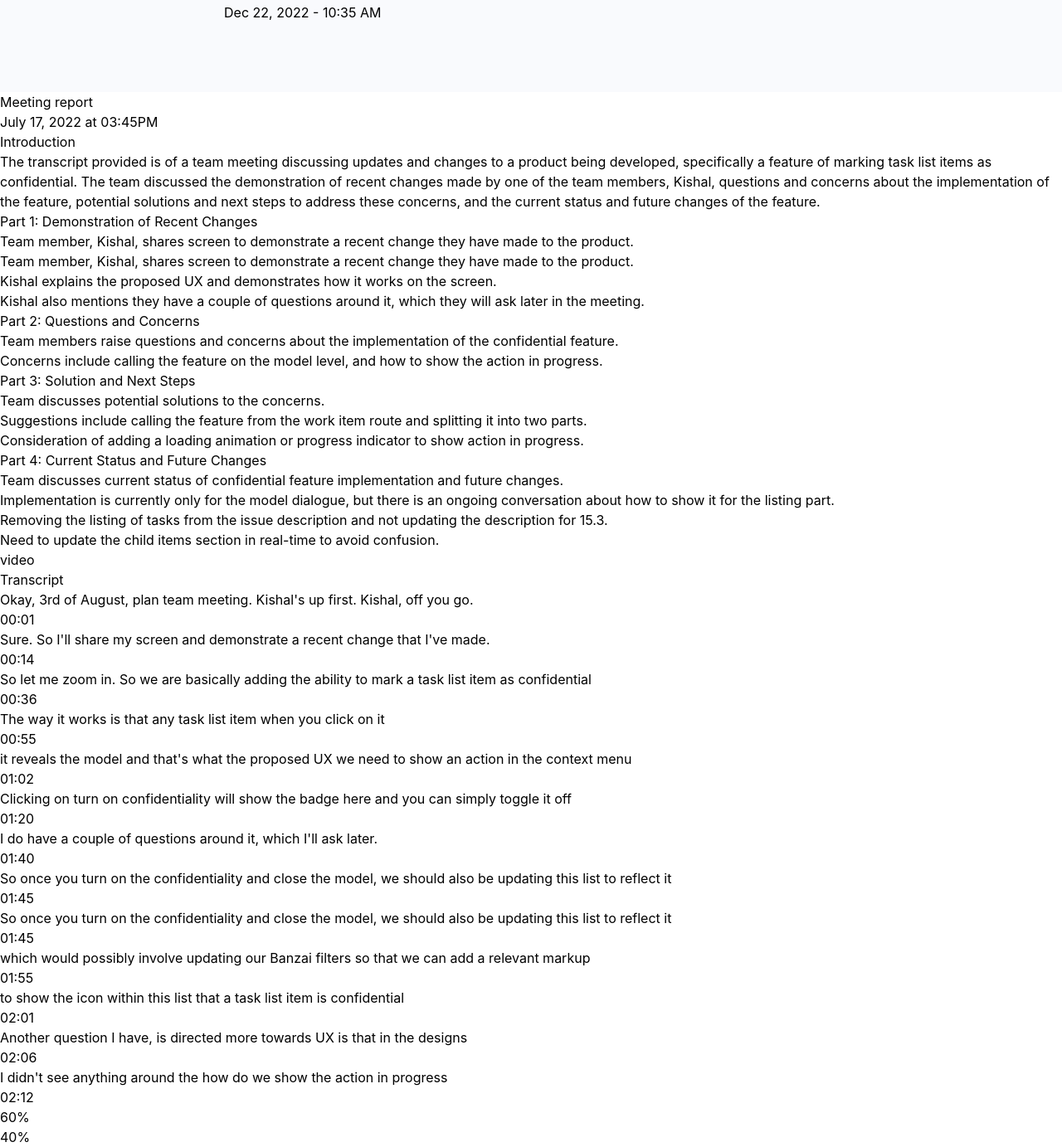
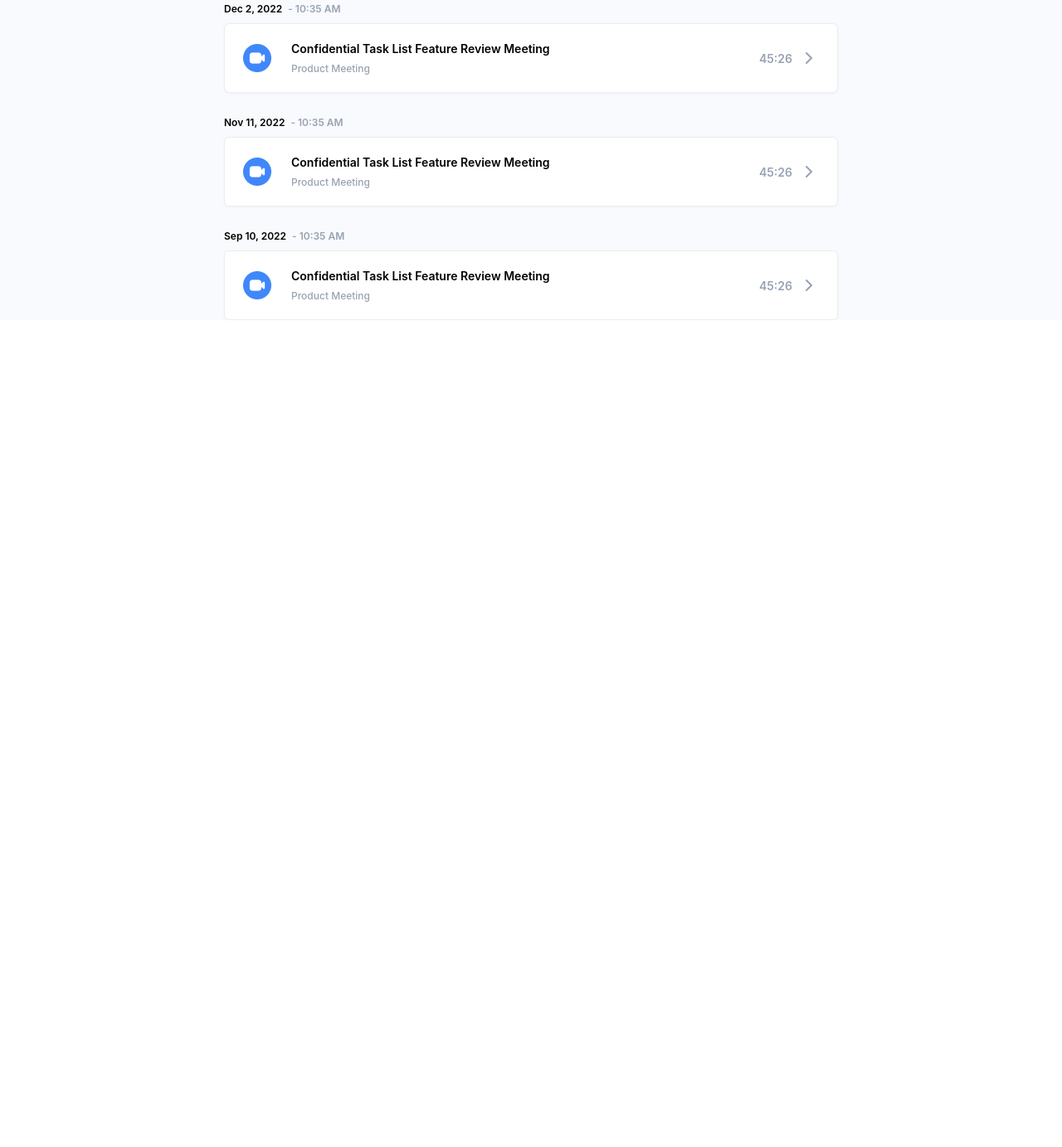
Before and after one commit to rejoan121615/Dashboard---Figma-to-Tailwind, a website: page Homepage.html in a window 1280 px wide. Shown: the part 1495-2878 px from the top of the page at 83% size. After the commit the page ends 1881 px from the top, so only its background shows below. Drawn offline with nearby package versions, Linux system fonts and the light colour scheme; files that its build step writes are made by us from their sources.

Commit message:
confidential task list created, unnecessary html removed from homepage.html

```diff
--- a/Homepage.html
+++ b/Homepage.html
@@ -342,7 +342,7 @@
                             </div>
                         </div>
                     </div>
-                    <!-- confidential task  -->
+                    <!-- confidential feature review  -->
                     <div>
                         <!-- event date and title  -->
                         <p
@@ -380,15 +380,13 @@
                             </div>
                             <!-- event control btns / link  -->
                             <div class="flex items-center gap-x-4">
-                                <button
-                                    class=" flex items-center gap-x-2"
-                                >
+                                <button class="flex items-center gap-x-2">
                                     <p
                                         class="text-14px leading-17px font-semibold text-98A2B3"
                                     >
                                         45:26
                                     </p>
-                                    <div class=" w-6 h-6">
+                                    <div class="w-6 h-6">
                                         <svg
                                             class="w-full h-full"
                                             viewBox="0 0 24 24"
@@ -408,239 +406,200 @@
                             </div>
                         </div>
                     </div>
+                     <!-- confidential feature review  -->
+                    <div>
+                        <!-- event date and title  -->
+                        <p
+                            class="font-semibold text-12px leading-[15px] mb-[10px]"
+                        >
+                            <span>Dec 2, 2022</span>
 
+                            <span class="ml-1 text-98A2B3">- 10:35 AM</span>
+                        </p>
+                        <!-- event details  -->
+                        <div
+                            class="flex items-center justify-between h-84px card px-[22px]"
+                        >
+                            <div class="flex items-center gap-x-6">
+                                <div class="w-[34px] h-[34px]">
+                                    <img
+                                        class="w-full h-full"
+                                        src="./images/icons/video-recorder-icon.png"
+                                        alt="video icons"
+                                    />
+                                </div>
                                 <div>
-                        <div>
-                            <p>
-                                <span>Dec 22, 2022</span>
-                                <span>- 10:35 AM</span>
+                                    <p
+                                        class="text-14px leading-[17px] font-semibold text-black mb-2"
+                                    >
+                                        Confidential Task List Feature Review
+                                        Meeting
+                                    </p>
+                                    <p
+                                        class="text-12px leading-15px font-500 text-98A2B3 capitalize"
+                                    >
+                                        Product Meeting
                                     </p>
                                 </div>
-                        <div></div>
                             </div>
+                            <!-- event control btns / link  -->
+                            <div class="flex items-center gap-x-4">
+                                <button class="flex items-center gap-x-2">
+                                    <p
+                                        class="text-14px leading-17px font-semibold text-98A2B3"
+                                    >
+                                        45:26
+                                    </p>
+                                    <div class="w-6 h-6">
+                                        <svg
+                                            class="w-full h-full"
+                                            viewBox="0 0 24 24"
+                                            fill="none"
+                                            xmlns="http://www.w3.org/2000/svg"
+                                        >
+                                            <path
+                                                d="M9 18L15 12L9 6"
+                                                stroke="#98A2B3"
+                                                stroke-width="2"
+                                                stroke-linecap="round"
+                                                stroke-linejoin="round"
+                                            />
+                                        </svg>
+                                    </div>
+                                </button>
+                            </div>
+                        </div>
+                    </div>
+                    <!-- confidential feature review  -->
+                    <div>
+                        <!-- event date and title  -->
+                        <p
+                            class="font-semibold text-12px leading-[15px] mb-[10px]"
+                        >
+                            <span>Nov 11, 2022</span>
 
+                            <span class="ml-1 text-98A2B3">- 10:35 AM</span>
+                        </p>
+                        <!-- event details  -->
+                        <div
+                            class="flex items-center justify-between h-84px card px-[22px]"
+                        >
+                            <div class="flex items-center gap-x-6">
+                                <div class="w-[34px] h-[34px]">
+                                    <img
+                                        class="w-full h-full"
+                                        src="./images/icons/video-recorder-icon.png"
+                                        alt="video icons"
+                                    />
+                                </div>
                                 <div>
-                        <div></div>
-                        <div></div>
+                                    <p
+                                        class="text-14px leading-[17px] font-semibold text-black mb-2"
+                                    >
+                                        Confidential Task List Feature Review
+                                        Meeting
+                                    </p>
+                                    <p
+                                        class="text-12px leading-15px font-500 text-98A2B3 capitalize"
+                                    >
+                                        Product Meeting
+                                    </p>
                                 </div>
+                            </div>
+                            <!-- event control btns / link  -->
+                            <div class="flex items-center gap-x-4">
+                                <button class="flex items-center gap-x-2">
+                                    <p
+                                        class="text-14px leading-17px font-semibold text-98A2B3"
+                                    >
+                                        45:26
+                                    </p>
+                                    <div class="w-6 h-6">
+                                        <svg
+                                            class="w-full h-full"
+                                            viewBox="0 0 24 24"
+                                            fill="none"
+                                            xmlns="http://www.w3.org/2000/svg"
+                                        >
+                                            <path
+                                                d="M9 18L15 12L9 6"
+                                                stroke="#98A2B3"
+                                                stroke-width="2"
+                                                stroke-linecap="round"
+                                                stroke-linejoin="round"
+                                            />
+                                        </svg>
+                                    </div>
+                                </button>
+                            </div>
+                        </div>
+                    </div>
+                     <!-- confidential feature review  -->
+                    <div>
+                        <!-- event date and title  -->
+                        <p
+                            class="font-semibold text-12px leading-[15px] mb-[10px]"
+                        >
+                            <span>Sep 10, 2022</span>
 
+                            <span class="ml-1 text-98A2B3">- 10:35 AM</span>
+                        </p>
+                        <!-- event details  -->
+                        <div
+                            class="flex items-center justify-between h-84px card px-[22px]"
+                        >
+                            <div class="flex items-center gap-x-6">
+                                <div class="w-[34px] h-[34px]">
+                                    <img
+                                        class="w-full h-full"
+                                        src="./images/icons/video-recorder-icon.png"
+                                        alt="video icons"
+                                    />
+                                </div>
                                 <div>
-                        <div></div>
-                        <div></div>
+                                    <p
+                                        class="text-14px leading-[17px] font-semibold text-black mb-2"
+                                    >
+                                        Confidential Task List Feature Review
+                                        Meeting
+                                    </p>
+                                    <p
+                                        class="text-12px leading-15px font-500 text-98A2B3 capitalize"
+                                    >
+                                        Product Meeting
+                                    </p>
                                 </div>
-
-                    <div>
-                        <div></div>
-                        <div></div>
+                            </div>
+                            <!-- event control btns / link  -->
+                            <div class="flex items-center gap-x-4">
+                                <button class="flex items-center gap-x-2">
+                                    <p
+                                        class="text-14px leading-17px font-semibold text-98A2B3"
+                                    >
+                                        45:26
+                                    </p>
+                                    <div class="w-6 h-6">
+                                        <svg
+                                            class="w-full h-full"
+                                            viewBox="0 0 24 24"
+                                            fill="none"
+                                            xmlns="http://www.w3.org/2000/svg"
+                                        >
+                                            <path
+                                                d="M9 18L15 12L9 6"
+                                                stroke="#98A2B3"
+                                                stroke-width="2"
+                                                stroke-linecap="round"
+                                                stroke-linejoin="round"
+                                            />
+                                        </svg>
+                                    </div>
+                                </button>
+                            </div>
+                        </div>
                     </div>
                 </div>
             </div>
         </main>
-
-        <!-- Others page -->
-        <section>
-            <div>
-                <div>
-                    <h3>Meeting report</h3>
-                    <p>July 17, 2022 at 03:45PM</p>
-                </div>
-
-                <div>
-                    <h3>Introduction</h3>
-                    <p>
-                        The transcript provided is of a team meeting discussing
-                        updates and changes to a product being developed,
-                        specifically a feature of marking task list items as
-                        confidential. The team discussed the demonstration of
-                        recent changes made by one of the team members, Kishal,
-                        questions and concerns about the implementation of the
-                        feature, potential solutions and next steps to address
-                        these concerns, and the current status and future
-                        changes of the feature.
-                    </p>
-                </div>
-
-                <div>
-                    <h3>Part 1: Demonstration of Recent Changes</h3>
-                    <ul>
-                        <li>
-                            Team member, Kishal, shares screen to demonstrate a
-                            recent change they have made to the product.
-                        </li>
-                        <li>
-                            Team member, Kishal, shares screen to demonstrate a
-                            recent change they have made to the product.
-                        </li>
-                        <li>
-                            Kishal explains the proposed UX and demonstrates how
-                            it works on the screen.
-                        </li>
-                        <li>
-                            Kishal also mentions they have a couple of questions
-                            around it, which they will ask later in the meeting.
-                        </li>
-                    </ul>
-                </div>
-
-                <div>
-                    <h3>Part 2: Questions and Concerns</h3>
-                    <ul>
-                        <li>
-                            Team members raise questions and concerns about the
-                            implementation of the confidential feature.
-                        </li>
-                        <li>
-                            Concerns include calling the feature on the model
-                            level, and how to show the action in progress.
-                        </li>
-                    </ul>
-                </div>
-
-                <div>
-                    <h3>Part 3: Solution and Next Steps</h3>
-                    <ul>
-                        <li>
-                            Team discusses potential solutions to the concerns.
-                        </li>
-                        <li>
-                            Suggestions include calling the feature from the
-                            work item route and splitting it into two parts.
-                        </li>
-                        <li>
-                            Consideration of adding a loading animation or
-                            progress indicator to show action in progress.
-                        </li>
-                    </ul>
-                </div>
-
-                <div>
-                    <h3>Part 4: Current Status and Future Changes</h3>
-                    <ul>
-                        <li>
-                            Team discusses current status of confidential
-                            feature implementation and future changes.
-                        </li>
-                        <li>
-                            Implementation is currently only for the model
-                            dialogue, but there is an ongoing conversation about
-                            how to show it for the listing part.
-                        </li>
-                        <li>
-                            Removing the listing of tasks from the issue
-                            description and not updating the description for
-                            15.3.
-                        </li>
-                        <li>
-                            Need to update the child items section in real-time
-                            to avoid confusion.
-                        </li>
-                    </ul>
-                </div>
-            </div>
-            <div>
-                <div>video</div>
-                <div>
-                    <h3>Transcript</h3>
-                    <div>
-                        <p>
-                            Okay, 3rd of August, plan team meeting. Kishal's up
-                            first. Kishal, off you go.
-                        </p>
-                        <p>00:01</p>
-                    </div>
-                    <div>
-                        <p>
-                            Sure. So I'll share my screen and demonstrate a
-                            recent change that I've made.
-                        </p>
-                        <p>00:14</p>
-                    </div>
-                    <div>
-                        <p>
-                            So let me zoom in. So we are basically adding the
-                            ability to mark a task list item as confidential
-                        </p>
-                        <p>00:36</p>
-                    </div>
-                    <div>
-                        <p>
-                            The way it works is that any task list item when you
-                            click on it
-                        </p>
-                        <p>00:55</p>
-                    </div>
-                    <div>
-                        <p>
-                            it reveals the model and that's what the proposed UX
-                            we need to show an action in the context menu
-                        </p>
-                        <p>01:02</p>
-                    </div>
-                    <div>
-                        <p>
-                            Clicking on turn on confidentiality will show the
-                            badge here and you can simply toggle it off
-                        </p>
-                        <p>01:20</p>
-                    </div>
-                    <div>
-                        <p>
-                            I do have a couple of questions around it, which
-                            I'll ask later.
-                        </p>
-                        <p>01:40</p>
-                    </div>
-                    <div>
-                        <p>
-                            So once you turn on the confidentiality and close
-                            the model, we should also be updating this list to
-                            reflect it
-                        </p>
-                        <p>01:45</p>
-                    </div>
-                    <div>
-                        <p>
-                            So once you turn on the confidentiality and close
-                            the model, we should also be updating this list to
-                            reflect it
-                        </p>
-                        <p>01:45</p>
-                    </div>
-                    <div>
-                        <p>
-                            which would possibly involve updating our Banzai
-                            filters so that we can add a relevant markup
-                        </p>
-                        <p>01:55</p>
-                    </div>
-                    <div>
-                        <p>
-                            to show the icon within this list that a task list
-                            item is confidential
-                        </p>
-                        <p>02:01</p>
-                    </div>
-                    <div>
-                        <p>
-                            Another question I have, is directed more towards UX
-                            is that in the designs
-                        </p>
-                        <p>02:06</p>
-                    </div>
-                    <div>
-                        <p>
-                            I didn't see anything around the how do we show the
-                            action in progress
-                        </p>
-                        <p>02:12</p>
-                    </div>
-                </div>
-            </div>
-        </section>
-
-        <section>
-            <div>60%</div>
-            <div>40%</div>
-        </section>
     </body>
 </html>
```
Lines whose indentation alone changed are shown as unchanged.
